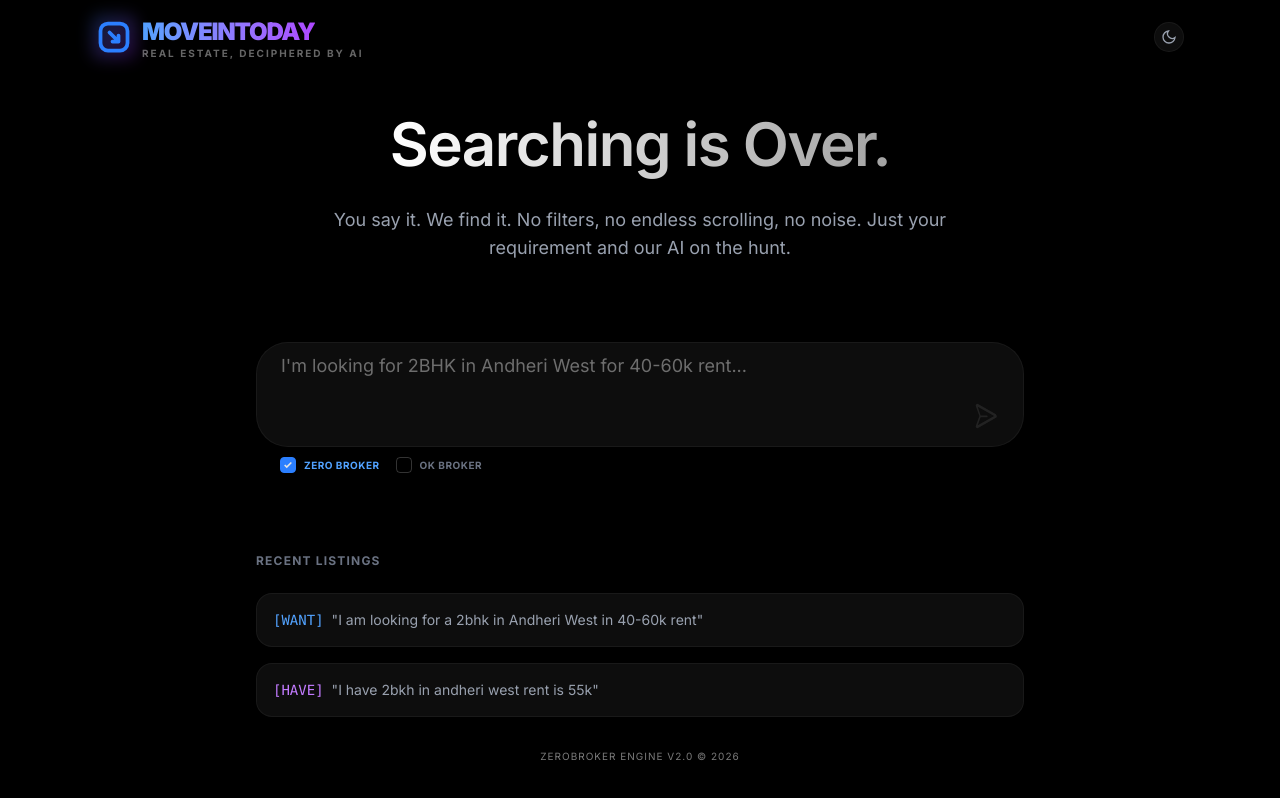
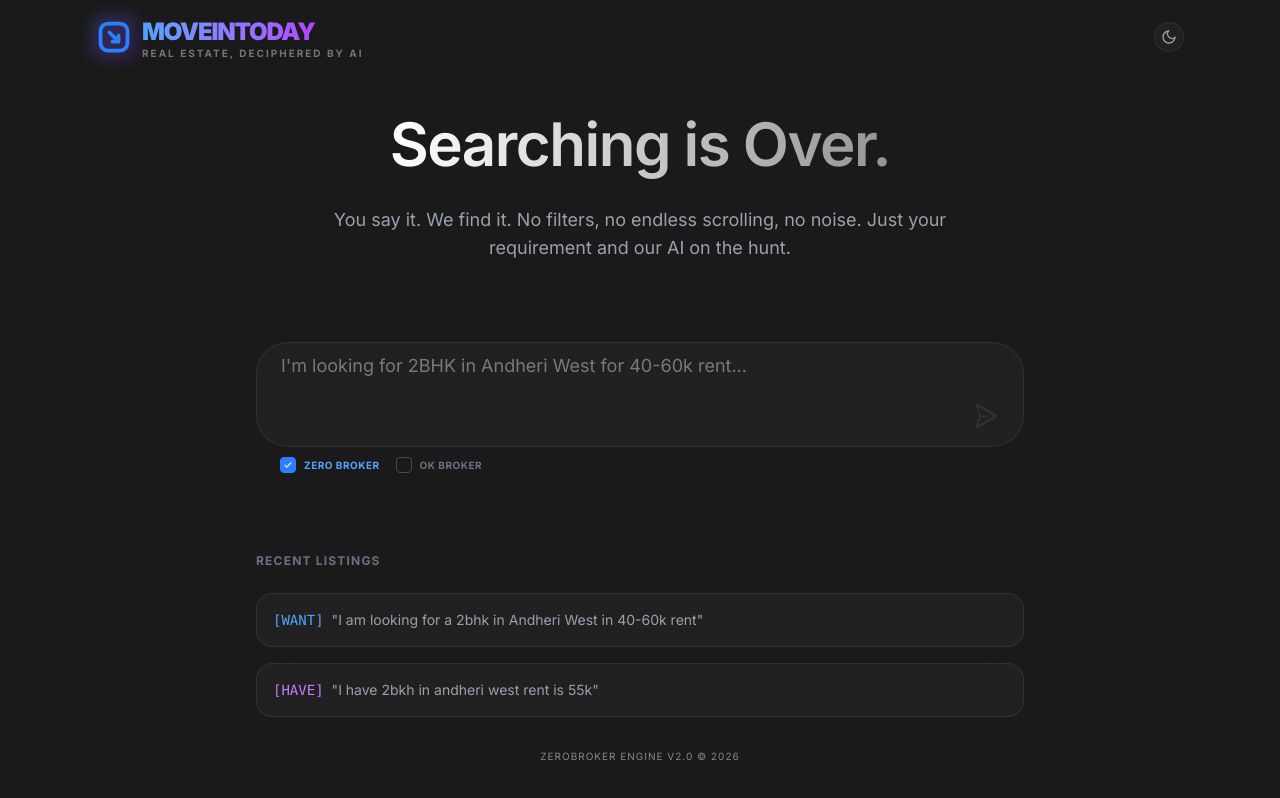
Before and after one commit to vichi100/zerobroker, a Next.js app: page / in a window 1280 px wide. Shown: the top 798 px of the page. Built offline with nearby package versions, Linux system fonts and the light colour scheme.

Commit message:
style: Refine dark and blue theme color palettes and apply them dynamically with transition effects.

```diff
--- a/src/app/globals.css
+++ b/src/app/globals.css
@@ -2,17 +2,17 @@
 
 /* ── PURE DARK (DEFAULT) ─────────────────────────────── */
 :root {
-  --background: #0e0e0e;
-  --foreground: #e3e3e3;
+  --background: #1a1a1a;
+  --foreground: #d1d1d1;
   --primary: #ffffff;
-  /* Neutral White for default */
-  --secondary: #a3a3a3;
-  /* Neutral Grey for default */
-  --glass-bg: rgba(255, 255, 255, 0.05);
-  --glass-border: rgba(255, 255, 255, 0.05);
-  --mesh-from: #111111;
-  --mesh-via: #0e0e0e;
-  --mesh-to: #0e0e0e;
+  /* Neutral White */
+  --secondary: #949494;
+  /* Soft Grey */
+  --glass-bg: rgba(255, 255, 255, 0.03);
+  --glass-border: rgba(255, 255, 255, 0.08);
+  --mesh-from: #1c1c1c;
+  --mesh-via: #1a1a1a;
+  --mesh-to: #1a1a1a;
   --brand-purple: #7f5af0;
   --brand-emerald: #2cb67d;
   --brand-red: #ff2c2c;
@@ -27,17 +27,15 @@
 
 /* ── BLUE MESH THEME ─────────────────────────────────── */
 .blue-theme {
-  --background: #080c1a;
-  --foreground: #e8eaf6;
+  --background: #141621;
+  --foreground: #e1e3ed;
   --primary: #4f8ef7;
-  /* Vibrant Blue */
   --secondary: #a855f7;
-  /* Vibrant Purple */
-  --glass-bg: rgba(79, 142, 247, 0.05);
-  --glass-border: rgba(79, 142, 247, 0.2);
-  --mesh-from: #1a1464;
-  --mesh-via: #0e1a3d;
-  --mesh-to: #080c1a;
+  --glass-bg: rgba(79, 142, 247, 0.03);
+  --glass-border: rgba(79, 142, 247, 0.15);
+  --mesh-from: #1a164d;
+  --mesh-via: #151a30;
+  --mesh-to: #141621;
 }
 
 @theme inline {
@@ -72,7 +70,7 @@
 
   /* Default Pure-dark mesh (solid black) */
   :root .mesh-bg {
-    background: #0e0e0e;
+    background: #1a1a1a;
   }
 
   /* Blue theme mesh (gradients + blobs) */
--- a/src/app/page.tsx
+++ b/src/app/page.tsx
@@ -145,7 +145,7 @@ export default function Home() {
   const toggleTheme = () => setTheme(theme === "blue" ? "dark" : "blue");
 
   return (
-    <div className={`min-h-screen ${theme === "blue" ? "bg-[#0a0a0b]" : "bg-black"} flex flex-col items-center justify-center p-4 pt-0 md:p-6 md:pt-0 relative`}>
+    <div className={`min-h-screen ${theme === "blue" ? "blue-theme" : ""} bg-background text-foreground flex flex-col items-center justify-center p-4 pt-0 md:p-6 md:pt-0 relative transition-colors duration-500`}>
       <header className="sticky top-0 w-full px-4 py-3 md:px-8 md:py-4 flex justify-between items-center max-w-6xl z-50 bg-transparent backdrop-blur-xl">
         <div className="flex items-center gap-2.5">
           <div className="relative group">
```
